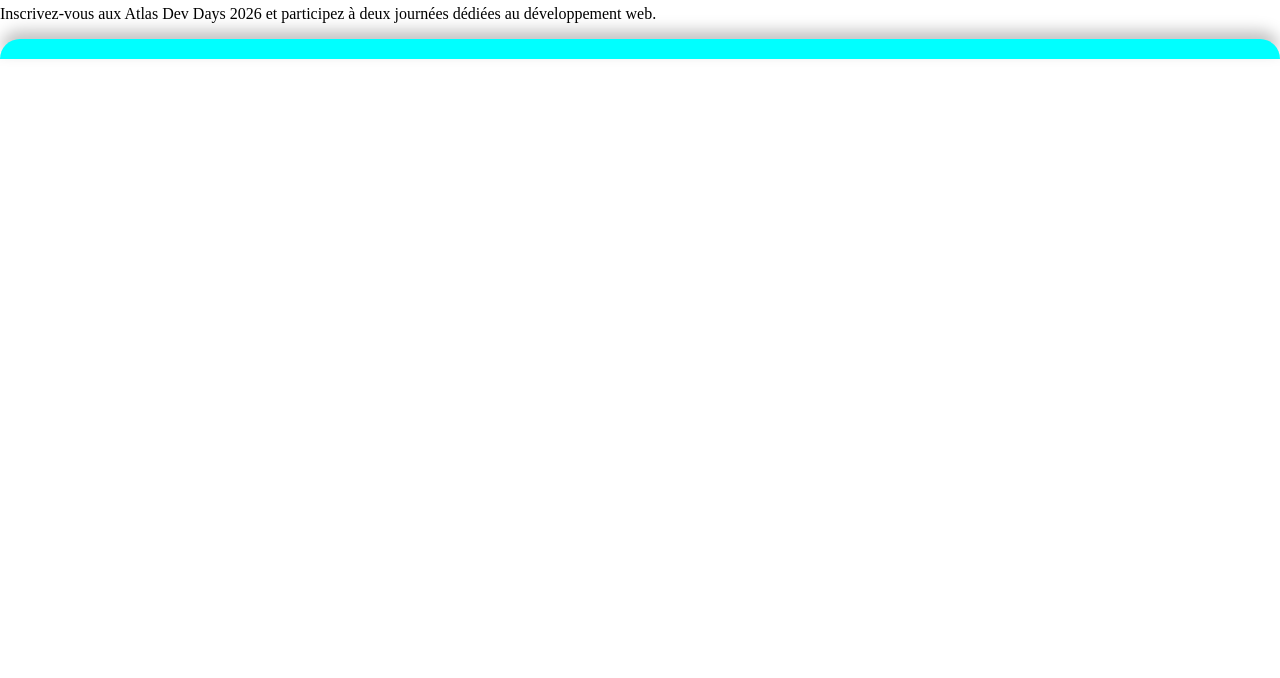
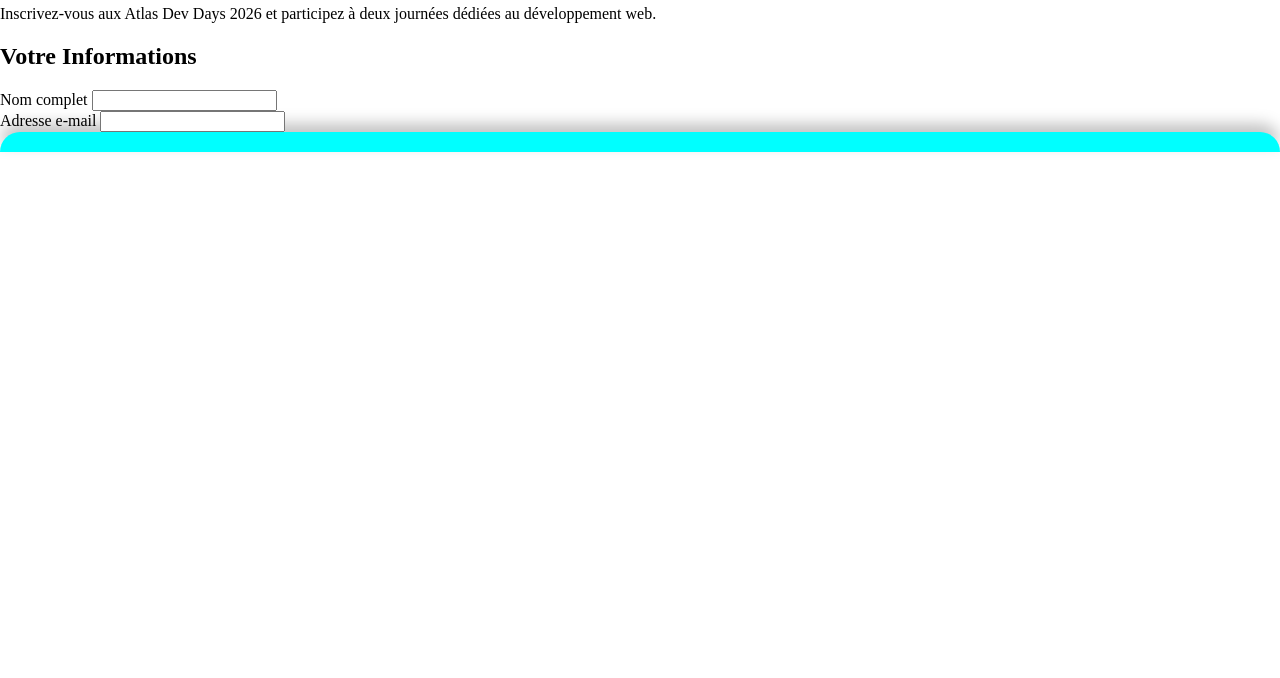
Before and after one commit to marouaneTZn/atlas-dev-days, a plain HTML site: page inscription.html in a window 1280 px wide. Shown: the part 122-800 px from the top of the page. Drawn offline with Linux system fonts and the light colour scheme.

Commit message:
adding name and email input labels

```diff
--- a/inscription.html
+++ b/inscription.html
@@ -44,6 +44,26 @@
           dédiées au développement web.
         </p>
       </section>
+
+      <section class="inscription-content">
+
+        <form action="#" method="post">
+          <h2>Votre Informations</h2>
+
+          <div class="form-group">
+            <label for="nom">Nom complet</label>
+            <input type="text" id="nom" name="nom" minlength="3" required>
+          </div>
+
+          <div class="form-group">
+            <label for="email">Adresse e-mail</label>
+
+            <input type="email" id="email" name="email" required>
+          </div>
+
+
+        </form>
+      </section>
     </main>
 
     <footer>
```
